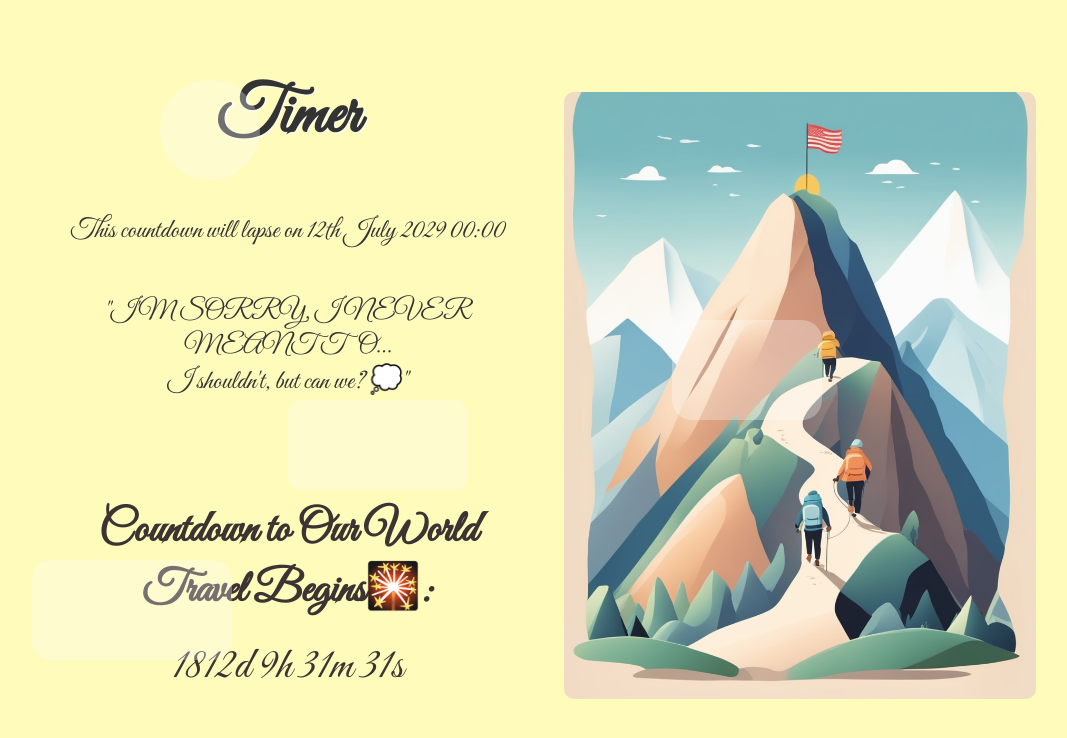
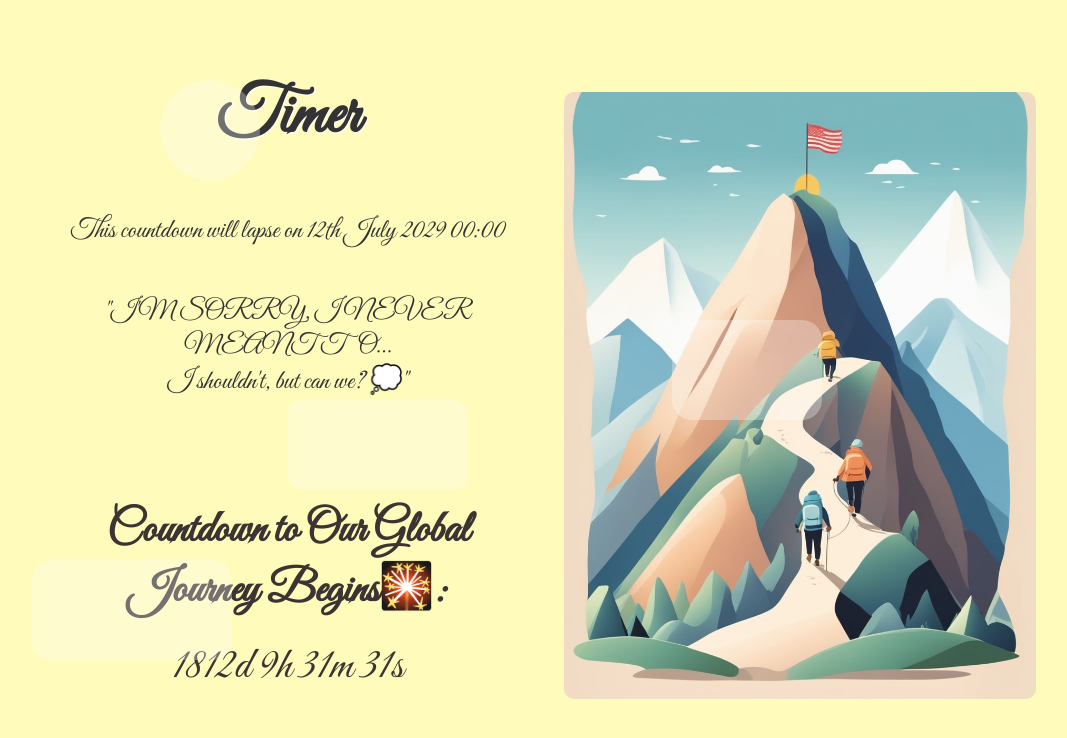
Before and after one commit to ianujsharma/Anjali-book, a plain HTML site: page countdown.html in a window 1280 px wide. Shown: the whole page, without its empty margins (96-1163 px from the left). Drawn offline with nearby package versions, Linux system fonts and the light colour scheme.

Commit message:
Update countdown.html

```diff
--- a/countdown.html
+++ b/countdown.html
@@ -79,7 +79,7 @@
                 <p>"I'M SORRY, I NEVER MEANT TO... <br> I shouldn't, but can we? 💭" </p>
 
                 <div class="countdown">
-                    <h2>Countdown to Our World Travel Begins🎇:</h2>
+                    <h2>Countdown to Our Global Journey Begins🎇:</h2>
                     <div id="countdown-timer"></div>
                 </div>
             </div>
```
